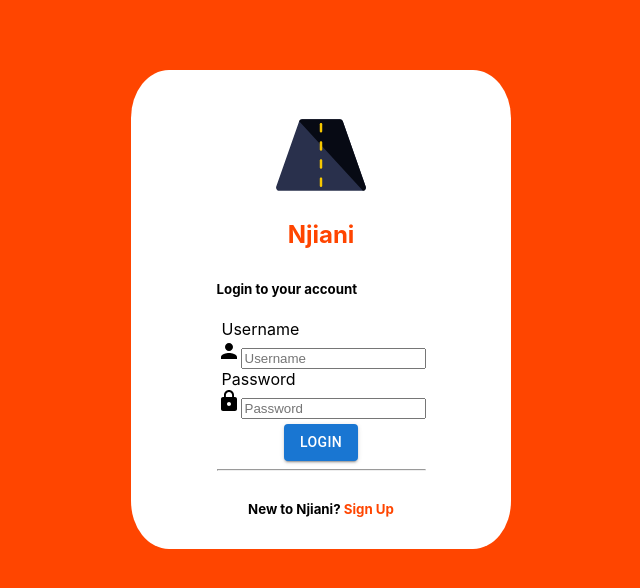
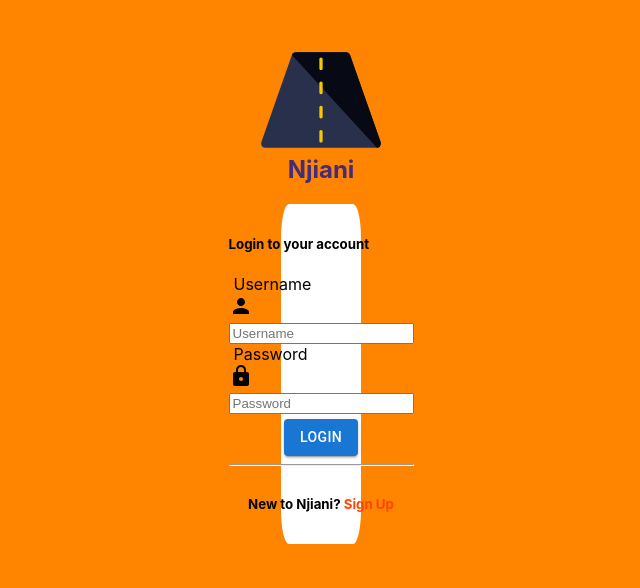
Before and after one commit to kevinkirotichkibet/Login, a React (Create React App) app: page / in a window 1280 px wide. Shown: the top 588 px of the page, without its empty margins (319-959 px from the left). Built offline with nearby package versions, Linux system fonts and the light colour scheme.

Commit message:
Design fix

```diff
--- a/public/index.html
+++ b/public/index.html
@@ -1,5 +1,5 @@
 <!DOCTYPE html>
-<html lang="en" style="background-color:orangered;">
+<html lang="en" style="background-color: #ff8400">
   <head>
     <meta charset="utf-8" />
     <link rel="icon" href="%PUBLIC_URL%/favicon.ico" />
--- a/src/App.css
+++ b/src/App.css
@@ -1,6 +1,6 @@
 .App {
   text-align: center;
-  background-color: aqua;
+  background-color: #ff8400;
 }
 
 .App-logo {
--- a/src/components/header/header.css
+++ b/src/components/header/header.css
@@ -1,6 +1,6 @@
 .header{
     /* margin: 10px 10; */
-    margin-top: 70px;
+    /* margin-top: 70px; */
     position: relative;
 }
 .headerWrapper{
@@ -15,30 +15,31 @@
     /* align-items: stretch; */
     align-items: center;
     justify-content: center;
-    height: 100%;
+    /* height: 100%; */
     /* margin-bottom: -20px; */
 
 }
 .headerLogoContainer{
     position: relative;
-
+    /* height: 200px; */
     display: flex;
     flex-direction: column;
     align-items: center;
     justify-content: center;
-    padding-bottom: -20px;
+    /* padding-bottom: -20px; */
 
 }
 .headerTitleContainer{
     position: relative;
-
-    color: orangered;
+    margin-top: -5px;
+    padding-bottom: 20px;
+    color: #432C7A;
+    /* padding: 20px; */
 }
 .logoImage{
     position: relative;
-
-    width: 25%;
-    height: 25%;
+    width: 15%;
+    height: 15%;
     border-radius: 15%;
     object-fit: cover;
     margin-top: 30px;
--- a/src/pages/home/Home.jsx
+++ b/src/pages/home/Home.jsx
@@ -9,9 +9,9 @@ export default function Home() {
   return (
     <>
     <div className="homeContainer">
+        <Header />
     <div className="homeWrapper">
 
-        <Header />
         <Body />
     </div>
     </div>
--- a/src/pages/home/home.css
+++ b/src/pages/home/home.css
@@ -1,11 +1,11 @@
 .homeContainer{
-    background-color: orangered;
+    background-color: #ff8400;
     position: relative;
 }
 
 .homeWrapper{
     background-color: white;
-    margin: 0 450px 0 450px;
+    margin: 0 600px 0 600px;
     position: inherit;
     /* display: flex; */
     /* flex-direction: column; */
```
